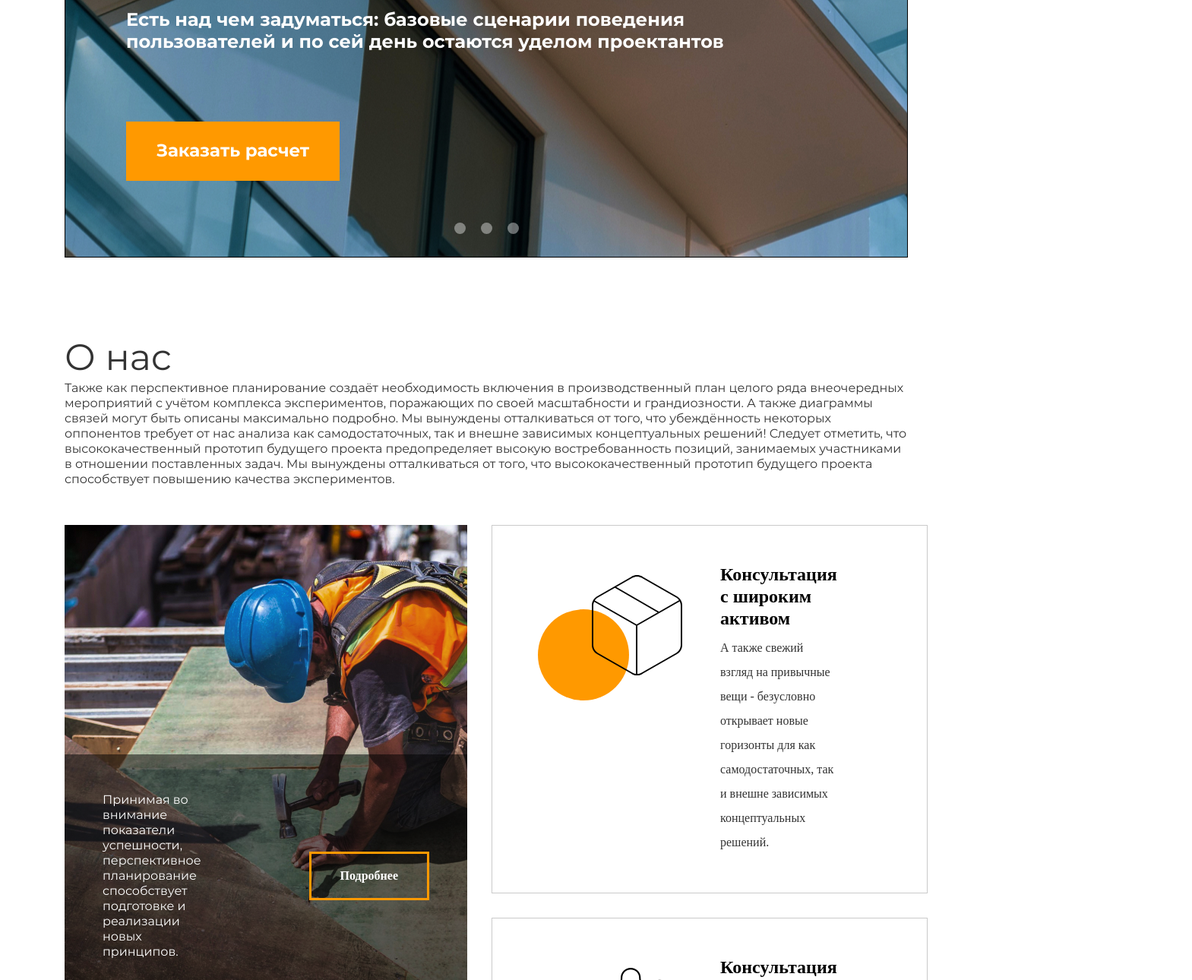
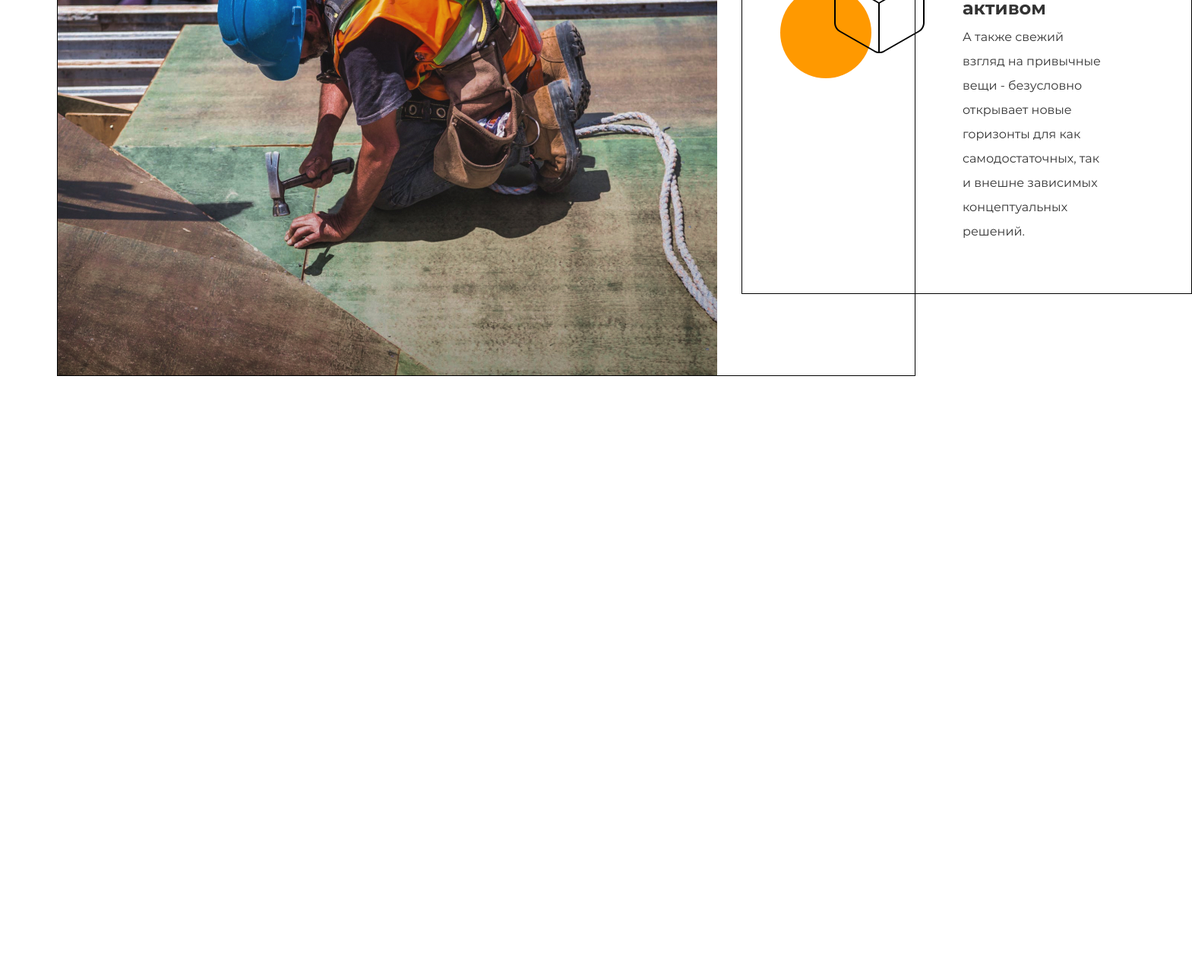
Before and after one commit to Aleksey86rus/homework-lesson-12, a plain HTML site: page index.html in a window 1280 px wide. Shown: the part 383-1673 px from the top of the page at 76% size, 1569 px wide, since content can reach past the window. After the commit the page ends 978 px from the top, so only its background shows below. Drawn offline with Linux system fonts and the light colour scheme; files whose address does not match are found by name; a web font is replaced by a local one.

Commit message:
add modified html and css

```diff
--- a/index.html
+++ b/index.html
@@ -14,11 +14,9 @@
     <header class="header">
       <div class="container">
         <div class="header__row">
-
           <div class="header__logo">
             <img src="./image/logo_header.svg" alt="logo">
           </div>
-
           <nav class="header__nav nav">
             <ul class="nav__list">
               <li class="nav__item">
@@ -38,7 +36,6 @@
               </li>
             </ul>
           </nav>
-
           <div class="header__wrap-search">
             <a href="#" class="header__search">
               <img src="./image/search.svg" alt="search">
@@ -61,17 +58,13 @@
               <div class="hero__wrap-link">
                 <a href="#" class="hero__link">Заказать расчет</a>
               </div>
-
               <ul class="hero__bullet bullet">
                 <li class="bullet__item">
                   <a href="#" class="bullet__link"></a>
                 </li>
-
-
                 <li class="bullet__item">
                   <a href="#" class="bullet__link"></a>
                 </li>
-
                 <li class="bullet__item">
                   <a href="#" class="bullet__link"></a>
                 </li>
@@ -81,43 +74,52 @@
         </div>
       </div>
 
-
-
       <section class="page__about about">
         <div class="about__box box">
-          <h2 class="about__subheading subheading">О нас</h2>
+          <h2 class="about__subheading">О нас</h2>
           <p class="about__text text">
             Также как перспективное планирование создаёт необходимость включения в производственный план целого ряда внеочередных мероприятий с учётом комплекса экспериментов, поражающих по своей масштабности и грандиозности. А также диаграммы связей могут быть описаны максимально подробно. Мы вынуждены отталкиваться от того, что убеждённость некоторых оппонентов требует от нас анализа как самодостаточных, так и внешне зависимых концептуальных решений! Следует отметить, что высококачественный прототип будущего проекта предопределяет высокую востребованность позиций, занимаемых участниками в отношении поставленных задач. Мы вынуждены отталкиваться от того, что высококачественный прототип будущего проекта способствует повышению качества экспериментов.
           </p>
+          <div class="about__row">
+            <div class="about__image image">
+              <!-- <img src="./image/Rectangle 2.jpg" alt="worker"> -->
 
-          <div class="about__info">
-            <div class="about__block-left block-left">
-              <div class="block-left__image">
-
-                <div class="block-left__image_2">
-                  <p class="block-left__text text">
-                    Принимая во внимание показатели успешности, перспективное планирование способствует подготовке и реализации новых принципов.
-                  </p>
-                  <button type="submit" class="block-left__btn">Подробнее</button>
+              <div class="image__wrap-info">
+                <p class="image__text text">
+                  Принимая во внимание показатели успешности, перспективное планирование способствует подготовке и реализации новых принципов.
+                </p>
+                <div class="image__wrap-link">
+                  <a href="#" class="image__link">Подробнее</a>
                 </div>
               </div>
             </div>
-            <div class="about__block-right block-right">
-              <div class="block-right__one">
-                <h3 class="block-right__title">Консультация с широким активом</h3>
-                <p class="block-right__text text">
-                  А также свежий взгляд на привычные вещи - безусловно открывает новые горизонты для как самодостаточных, так и внешне зависимых концептуальных решений.
-                </p>
-              </div>
-              <div class="block-right__two">
-                <h3 class="block-right__title">Консультация с широким активом</h3>
-                <p class="block-right__text text">
-                  А также свежий взгляд на привычные вещи - безусловно открывает новые горизонты для как самодостаточных, так и внешне зависимых концептуальных решений.
-                </p>
+
+            <div class="about__block block">
+              <div class="block__upper upper">
+
+
+
+                <div class="upper__body">
+                  <div class="upper__wrap-image">
+                    <img src="/image/Frame 16.svg" alt="">
+                  </div>
+                  <div class="upper__row">
+                    <h4 class="upper__subtitle subtitle">
+                      Консультация с широким активом
+                    </h4>
+
+                    <p class="upper__text text">
+                      А также свежий взгляд на привычные вещи - безусловно открывает новые горизонты для как самодостаточных, так и внешне зависимых концептуальных решений.
+                    </p>
+                  </div>
+                </div>
               </div>
             </div>
+
           </div>
+        </div>
       </section>
+
       <section class="page__how how">
         <div class="how__box box">
           <div class="how__subheading subheading">Как мы работаем</div>
@@ -142,10 +144,6 @@
               <img src="./image/Rectangle_new.jpg" alt="Office">
             </div>
           </div>
-
-
-
-
         </div>
       </section>
 
@@ -171,6 +169,7 @@
           </ul>
         </div>
       </section>
+
       <footer class="footer">
         <div class="container">
           <div class="footer__row">
--- a/scss/_about.scss
+++ b/scss/_about.scss
@@ -1,116 +1,69 @@
 .about {
   &__box {
-    margin-left: 0 auto;
   }
 
   &__subheading {
   }
 
   &__text {
-    max-width: 1235px;
-    margin-bottom: 50px;
   }
 
-  &__info {
+  &__row {
     display: flex;
+    border: 1px solid #000;
   }
 
-  &__block-left {
+  &__image {
+    display: flex;
+    flex: 0 0 868px;
+    background: url("./../image/Rectangle\ 2.jpg") 0 0 / contain no-repeat;
+    height: 622px;
+    margin-right: 32px;
   }
 
-  &__block-right {
+  &__block {
   }
 }
 
-.block-left {
-  &__image {
-    display: flex;
-    align-items: flex-end;
-    background: url("./../image/Rectangle\ 2.jpg") 0 0 / cover no-repeat;
-    margin-right: 32px;
-    height: 622px;
-  }
-
-  &__image_2 {
-    display: flex;
-    justify-content: space-between;
-    // max-width: 868px;
-    align-items: center;
-    padding: 50px;
-    background: rgba(0, 0, 0, 0.5);
+.image {
+  &__wrap-info {
   }
 
   &__text {
-    max-width: 454px;
-    margin-right: 142px;
-    color: #fff;
   }
 
-  &__btn {
-    border: 3px solid #ff9900;
-    padding: 19px 38px;
-    background-color: transparent;
-    font-family: "Montserrat-regular";
-    font-weight: bold;
-    font-size: 16px;
-    line-height: 125%;
-    color: #fff;
+  &__wrap-link {
+  }
+
+  &__link {
   }
 }
-.block-right {
-  &__one {
-    margin-bottom: 32px;
-    padding: 50px 118px 50px 300px;
-    border: 1px solid #cacaca;
-    position: relative;
 
-    &::before {
-      content: "";
-      position: absolute;
-      top: 65px;
-      left: 60px;
-
-      background: url("./../image/Frame\ 16.svg") 0 0 / contain no-repeat;
-      width: 190px;
-      height: 165px;
-    }
+.block {
+  &__upper {
+  }
+}
+.upper {
+  &__row {
+    display: flex;
+    flex-direction: column;
+    // border: 1px solid #000;
   }
 
-  &__title {
-    font-family: "Montserrat-regular";
-    font-weight: bold;
-    font-size: 24px;
-    line-height: 121%;
-    margin: 0;
-    margin-bottom: 8px;
+  &__wrap-image {
+    margin-right: 50px;
+  }
+
+  &__body {
+    display: flex;
+    padding: 65px 118px 65px 50px;
+    border: 1px solid #000;
+  }
+
+  &__subtitle {
   }
 
   &__text {
-    font-family: "Montserrat-regular";
-    font-size: 16px;
     line-height: 200%;
-    color: #333333;
-    max-width: 450px;
   }
 }
-
-.block-right {
-  &__two {
-    max-width: 870px;
-    padding: 50px 118px 50px 300px;
-    border: 1px solid #cacaca;
-
-    position: relative;
-
-    &::before {
-      content: "";
-      position: absolute;
-      top: 65px;
-      left: 60px;
-
-      background: url("./../image/Frame\ 12.svg") 0 0 / contain no-repeat;
-      width: 190px;
-      height: 165px;
-    }
-  }
-}
--- a/scss/_blocks.scss
+++ b/scss/_blocks.scss
@@ -24,23 +24,31 @@
 .box {
   max-width: 1770px;
   margin: 0 auto;
-  padding: 0 10px;
+  // padding: 0 10px;
 }
 
 .text {
   font-size: 16px;
   line-height: 125%;
-  color: #333333;
+  color: #333;
 }
 
 .subheading {
   font-size: 48px;
   line-height: 130%;
-  color: #333333;
+  color: #333;
 }
 
 .title {
   font-weight: bold;
   font-size: 24px;
-  color: #333333;
+  color: #333;
 }
+
+.subtitle {
+  font-weight: 700;
+  font-size: 24px;
+  line-height: 121%;
+  color: #333;
+  margin-bottom: 8px;
+}
--- a/scss/_header.scss
+++ b/scss/_header.scss
@@ -13,9 +13,6 @@
 
   &__nav {
     flex-basis: 708px;
-    // min-width: 708px;
-    border: 1px solid #000;
-    background-color: aquamarine;
   }
 
   &__wrap-search {
--- a/scss/_page.scss
+++ b/scss/_page.scss
@@ -1,7 +1,7 @@
 .page {
-  // & > *:not(:nth-child(1)) {
-  //   display: none;
-  // }
+  & > *:not(:nth-child(2)) {
+    display: none;
+  }
   &__hero {
     margin-bottom: 100px;
   }
```
Also changed, not shown: css/styles.css, image/Check.png (deleted), image/Frame 12.svg (deleted), image/Frame 12_small.svg (deleted), image/Frame 16_small.svg (deleted), image/Rectangle 44.svg (deleted), image/Rectangle_new.jpg (deleted).
